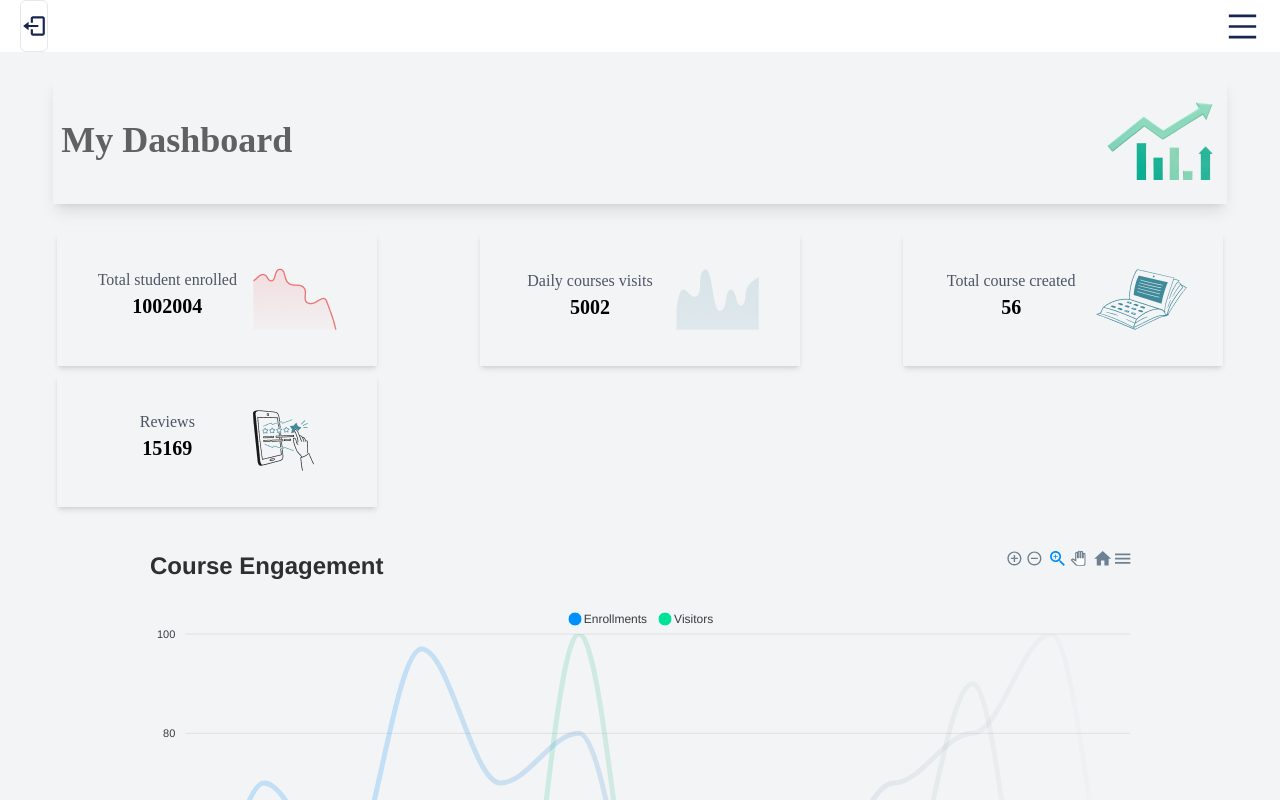
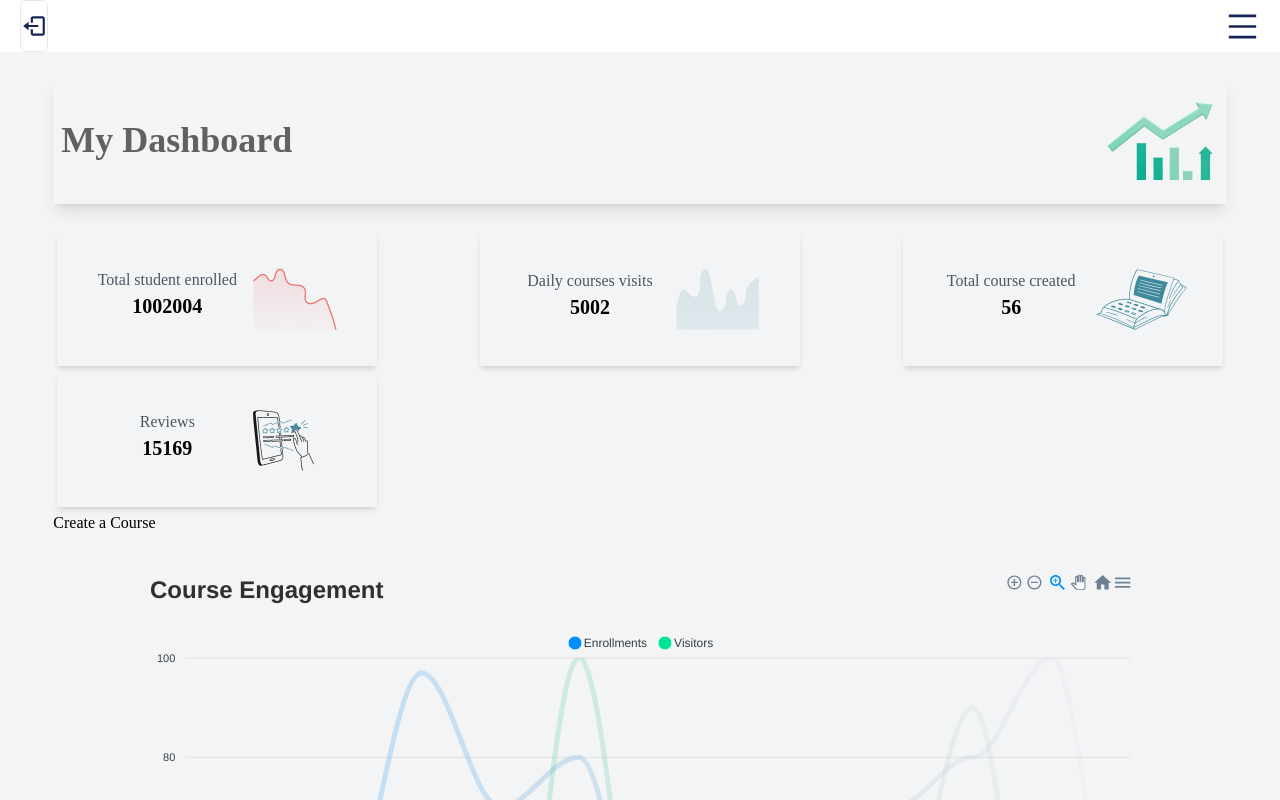
Before and after one commit to Decode-Analytical/Decode-analytical, a React (Vite) app: page /AdminDashboard in a window 1280 px wide. Built offline with nearby package versions, Linux system fonts and the light colour scheme; no server answers.

Commit message:
Add a button for the newCourse

```diff
--- a/src/pages/AdminDashboard/AdminDashboard.jsx
+++ b/src/pages/AdminDashboard/AdminDashboard.jsx
@@ -1,4 +1,4 @@
-import React, { useState } from "react";
+import React from "react";
 import FirstCard from "./assets/card/FirstCard.png";
 import Second from "./assets/card/SecondCard.png";
 import ThirdCard from "./assets/card/ThirdCard.png";
@@ -6,9 +6,10 @@
 import AdminCard from "../../components/AdminDashboard/AdminCard";
 import MainImage from "./assets/mainImage/MainImage.png";
 import Chart from "react-apexcharts";
-import backGround from "./assets/mainImage/MainBackground.png";
+import { useNavigate } from "react-router-dom";
 
 const AdminDashboard = () => {
+  const { navigate } = useNavigate()
   let cardsData = [
     {
       id: 1,
@@ -195,6 +196,9 @@
         <ul className="flex flex-wrap mt-6 justify-between items-center">
           <AdminCard card={cardsData} />
         </ul>
+        <button type="Button" onClick={() => navigate("/newcourse")}>
+          Create a Course
+        </button>
         <div className="flex w-full md:justify-center my-9">
           <Chart
             options={Graphstate.options}
```
